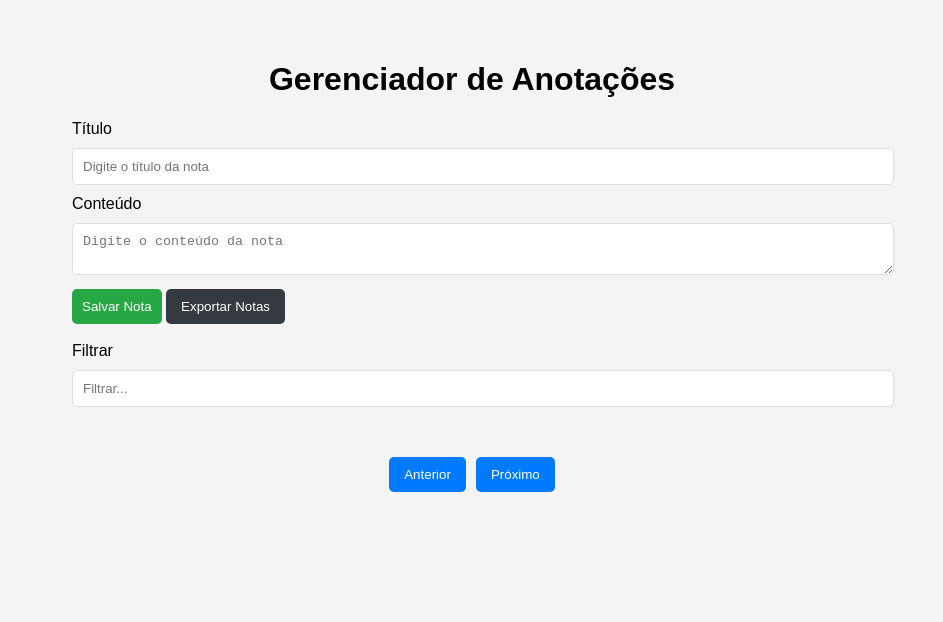
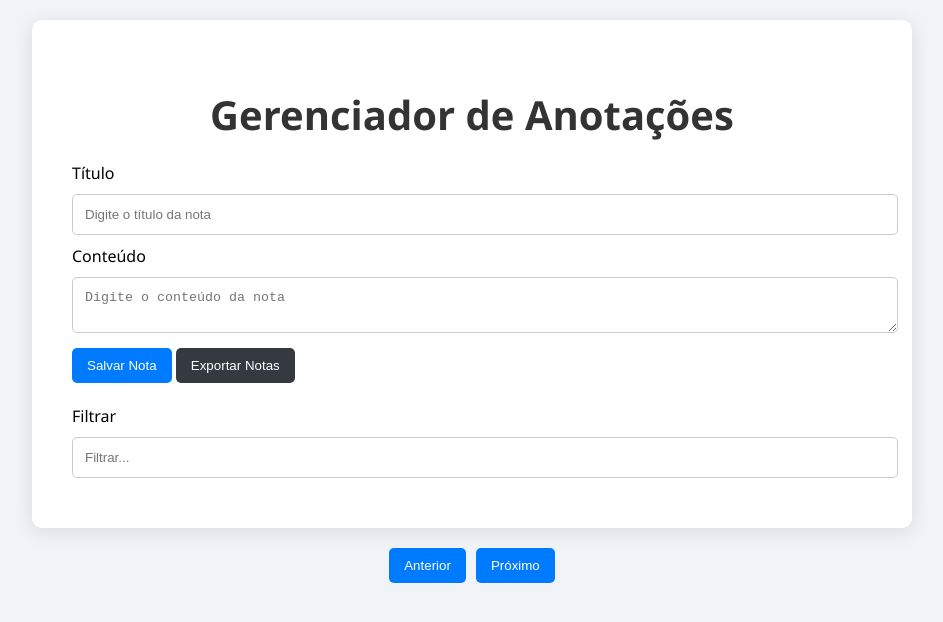
Before and after one commit to JeffersonEstevo/Agenda-Simples, a plain HTML site: page index.html in a window 1280 px wide. Shown: the whole page, without its empty margins (168-1111 px from the left). Drawn offline with Linux system fonts and the light colour scheme; no server answers.

Commit message:
Update style.css

```diff
--- a/style.css
+++ b/style.css
@@ -1,96 +1,220 @@
-/* Define a fonte padrão do corpo e configura a cor de fundo */
 body {
-    font-family: Arial, sans-serif; /* Fonte utilizada no corpo da página */
-    background-color: #f4f4f4; /* Cor de fundo clara */
-    margin: 0; /* Remove margens externas */
-    padding: 20px; /* Adiciona espaçamento interno ao redor do corpo */
+    font-family: Arial, sans-serif;
+    background-color: #f4f4f4;
+    margin: 0;
+    padding: 20px;
 }
 
-/* Estiliza o container principal */
 .container {
-    width: 80%; /* Largura do container como 80% da tela */
-    max-width: 800px; /* Largura máxima do container */
-    margin: 0 auto; /* Centraliza o container na tela */
-    padding: 20px; /* Adiciona espaçamento interno ao container */
+    width: 80%; /* ou outra largura desejada, como 600px */
+    max-width: 800px; /* opcional, para limitar a largura máxima */
+    margin: 0 auto; /* centraliza o container */
+    padding: 20px; /* adicione um pouco de espaçamento interno */
 }
 
-/* Estilo para o título */
+
 h1 {
-    text-align: center; /* Centraliza o texto do título */
+    text-align: center;
 }
 
-/* Estiliza os campos de entrada e a área de texto */
 input[type="text"],
 textarea {
-    width: 100%; /* Largura total do campo */
-    padding: 10px; /* Adiciona espaçamento interno ao campo */
-    margin: 10px 0; /* Adiciona margens verticais entre os campos */
-    border: 1px solid #ddd; /* Borda leve cinza */
-    border-radius: 5px; /* Cantos arredondados da borda */
+    width: 100%;
+    padding: 10px;
+    margin: 10px 0;
+    border: 1px solid #ddd;
+    border-radius: 5px;
 }
 
-/* Estilo padrão para botões */
 button {
-    background-color: #28a745; /* Cor de fundo verde */
-    color: white; /* Cor do texto em branco */
-    border: none; /* Remove bordas padrão dos botões */
-    padding: 10px 15px; /* Adiciona espaçamento interno ao botão */
-    border-radius: 5px; /* Cantos arredondados do botão */
-    cursor: pointer; /* Altera o cursor para mão ao passar sobre o botão */
+    background-color: #28a745;
+    color: white;
+    border: none;
+    padding: 10px 15px;
+    border-radius: 5px;
+    cursor: pointer;
+}
+
+button:hover {
+    background-color: #218838;
+}
+
+.anotacao {
+    border: 1px solid #ddd;
+    padding: 10px;
+    margin: 10px 0;
+    border-radius: 5px;
+}
+
+.anotacao h3 {
+    margin: 0 0 10px 0;
+}
+
+.anotacao small {
+    color: #777;
+}
+
+button {
+    padding: 10px;
+    border: none;
+    border-radius: 5px;
+    cursor: pointer;
+}
+
+button:hover {
+    opacity: 0.8;
+}
+
+button.delete {
+    background-color: red; /* Cor de fundo vermelha */
+    color: white; /* Texto branco */
+}
+
+button.delete:hover {
+    background-color: darkred; /* Cor mais escura ao passar o mouse */
+}
+
+#pagination {
+    display: flex;
+    justify-content: center; /* Centraliza horizontalmente */
+    margin-top: 20px; /* Adiciona um espaçamento acima da div de paginação */
+}
+
+#pagination button {
+    background-color: #007bff; /* Cor de fundo azul */
+    color: white; /* Texto branco */
+    border: none; /* Remove bordas */
+    padding: 10px 15px; /* Espaçamento interno */
+    border-radius: 5px; /* Cantos arredondados */
+    margin: 0 5px; /* Espaçamento entre os botões */
+    cursor: pointer; /* Muda o cursor para mãozinha */
+}
+
+#pagination button:hover {
+    background-color: #0056b3; /* Cor mais escura ao passar o mouse */
+}
+
+#exportar {
+    background-color: #343a40; /* Cor de fundo cinza escuro */
+    color: white; /* Texto branco */
+    border: none; /* Remove bordas */
+    padding: 10px 15px; /* Espaçamento interno */
+    border-radius: 5px; /* Cantos arredondados */
+    cursor: pointer; /* Muda o cursor para mãozinha */
+}
+
+#exportar:hover {
+    background-color: #23272b; /* Cor mais escura ao passar o mouse */
+}
+
+
+
+
+
+
+
+/* Estilo global do corpo */
+body {
+    font-family: 'Segoe UI', Tahoma, Geneva, Verdana, sans-serif; /* Fonte moderna */
+    background-color: #f0f4f8; /* Cor de fundo suave */
+    margin: 0; /* Remove margens externas */
+    padding: 20px; /* Espaçamento interno */
+}
+
+/* Container principal */
+.container {
+    max-width: 800px; /* Largura máxima do container */
+    margin: 0 auto; /* Centraliza o container */
+    padding: 40px; /* Adiciona espaçamento interno */
+    background-color: #ffffff; /* Fundo branco para o container */
+    border-radius: 10px; /* Cantos arredondados */
+    box-shadow: 0 4px 20px rgba(0, 0, 0, 0.1); /* Sombra sutil */
+}
+
+/* Estilo do título principal */
+h1 {
+    text-align: center; /* Centraliza o texto */
+    color: #333; /* Cor do texto */
+    font-size: 2.5rem; /* Tamanho da fonte maior */
+    margin-bottom: 20px; /* Margem inferior */
+}
+
+/* Estiliza campos de entrada e área de texto */
+input[type="text"],
+textarea {
+    width: 100%; /* Largura total */
+    padding: 12px; /* Espaçamento interno */
+    margin: 10px 0; /* Margens verticais */
+    border: 1px solid #ccc; /* Borda leve */
+    border-radius: 5px; /* Cantos arredondados */
+    transition: border-color 0.3s; /* Transição suave */
+}
+
+/* Foco nos campos de entrada */
+input[type="text"]:focus,
+textarea:focus {
+    border-color: #007bff; /* Borda azul ao focar */
+    outline: none; /* Remove a borda padrão */
+}
+
+/* Estilo geral para botões */
+button {
+    background-color: #007bff; /* Cor de fundo azul */
+    color: white; /* Texto em branco */
+    border: none; /* Remove bordas */
+    padding: 10px 15px; /* Espaçamento interno */
+    border-radius: 5px; /* Cantos arredondados */
+    cursor: pointer; /* Muda o cursor para mãozinha */
+    transition: background-color 0.3s; /* Transição suave */
 }
 
 /* Efeito de hover para botões */
 button:hover {
-    background-color: #218838; /* Cor de fundo mais escura ao passar o mouse */
+    background-color: #0056b3; /* Cor mais escura ao passar o mouse */
 }
 
 /* Estilo para cada anotação (nota) */
 .anotacao {
-    border: 1px solid #ddd; /* Borda leve cinza em torno da anotação */
-    padding: 10px; /* Espaçamento interno para as anotações */
-    margin: 10px 0; /* Margens verticais entre as anotações */
-    border-radius: 5px; /* Cantos arredondados das anotações */
+    border: 1px solid #e0e0e0; /* Borda clara */
+    padding: 15px; /* Espaçamento interno */
+    margin: 15px 0; /* Margens verticais */
+    border-radius: 8px; /* Cantos arredondados */
+    background-color: #f9f9f9; /* Fundo claro para anotações */
+    transition: box-shadow 0.3s; /* Transição suave */
+}
+
+/* Efeito ao passar o mouse sobre anotações */
+.anotacao:hover {
+    box-shadow: 0 2px 15px rgba(0, 0, 0, 0.1); /* Sombra ao passar o mouse */
 }
 
 /* Estilo para o título dentro de uma anotação */
 .anotacao h3 {
-    margin: 0 0 10px 0; /* Margem inferior do título */
+    margin: 0 0 10px 0; /* Margem inferior */
+    color: #333; /* Cor do texto */
 }
 
 /* Estilo para a data dentro de uma anotação */
 .anotacao small {
-    color: #777; /* Cor cinza para a data */
+    color: #888; /* Cor cinza para a data */
+    font-style: italic; /* Estilo itálico */
 }
 
-/* Estilo geral para botões (duplicado, pode ser removido) */
-button {
-    padding: 10px; /* Espaçamento interno para todos os botões */
-    border: none; /* Remove bordas */
-    border-radius: 5px; /* Cantos arredondados */
-    cursor: pointer; /* Muda o cursor para mãozinha */
-}
-
-/* Efeito de hover para botões (duplicado, pode ser removido) */
-button:hover {
-    opacity: 0.8; /* Reduz a opacidade ao passar o mouse */
-}
-
-/* Estilo específico para botões de delete */
+/* Estilo para o botão de deletar */
 button.delete {
-    background-color: red; /* Cor de fundo vermelha */
-    color: white; /* Texto em branco */
+    background-color: #dc3545; /* Cor de fundo vermelha */
 }
 
 /* Efeito de hover para botões de delete */
 button.delete:hover {
-    background-color: darkred; /* Cor mais escura ao passar o mouse */
+    background-color: #c82333; /* Cor mais escura ao passar o mouse */
 }
 
 /* Estilo para a seção de paginação */
 #pagination {
     display: flex; /* Usa flexbox para layout */
-    justify-content: center; /* Centraliza os botões de paginação */
-    margin-top: 20px; /* Adiciona espaço acima da seção de paginação */
+    justify-content: center; /* Centraliza os botões */
+    margin-top: 20px; /* Margem superior */
 }
 
 /* Estilo para botões de paginação */
@@ -98,8 +222,8 @@ button.delete:hover {
     background-color: #007bff; /* Cor de fundo azul */
     color: white; /* Texto em branco */
     border: none; /* Remove bordas */
-    padding: 10px 15px; /* Adiciona espaçamento interno ao botão */
-    border-radius: 5px; /* Cantos arredondados do botão */
+    padding: 10px 15px; /* Espaçamento interno */
+    border-radius: 5px; /* Cantos arredondados */
     margin: 0 5px; /* Margem entre os botões */
     cursor: pointer; /* Muda o cursor para mãozinha */
 }
@@ -112,14 +236,22 @@ button.delete:hover {
 /* Estilo específico para o botão de exportar notas */
 #exportar {
     background-color: #343a40; /* Cor de fundo cinza escuro */
-    color: white; /* Texto em branco */
-    border: none; /* Remove bordas */
-    padding: 10px 15px; /* Adiciona espaçamento interno ao botão */
-    border-radius: 5px; /* Cantos arredondados do botão */
-    cursor: pointer; /* Muda o cursor para mãozinha */
 }
 
 /* Efeito de hover para o botão de exportar */
 #exportar:hover {
     background-color: #23272b; /* Cor mais escura ao passar o mouse */
 }
+
+button.edit {
+    background-color: #ffc107; /* Amarelo */
+    color: white; /* Texto branco */
+    border: none; /* Remove bordas */
+    padding: 10px 15px; /* Espaçamento interno */
+    border-radius: 5px; /* Cantos arredondados */
+    cursor: pointer; /* Muda o cursor para mãozinha */
+}
+
+button.edit:hover {
+    background-color: #e0a800; /* Cor mais escura ao passar o mouse */
+}
```
